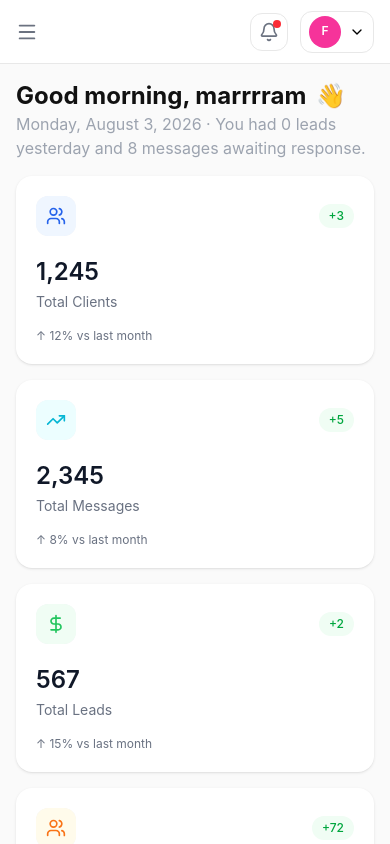
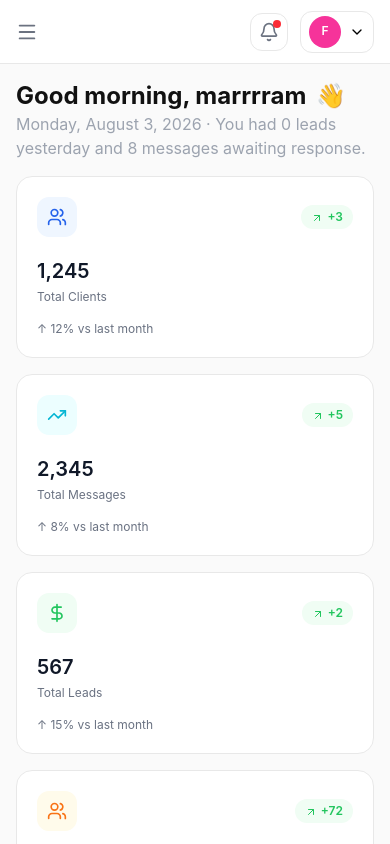
Before and after one commit to hamza-nafasat/rcs-frontend, a React (Vite) app: page /dashboard in a window 390 px wide. Built offline with nearby package versions, Linux system fonts and the light colour scheme.

Commit message:
Card on small screen sizes adjusted, border added, shadow removed

```diff
--- a/src/index.css
+++ b/src/index.css
@@ -155,12 +155,18 @@ button:hover {
   font-weight: 400;
   font-size: 0.875rem;
 }
-
+.text-revenue {
+  color: var(--color-revenue);
+  font-weight: 600;
+}
 .bg-dark {
   background-color: var(--color-bg-dark);
 }
 .bg-active {
   background-color: var(--color-bg-active);
+}
+.bg-revenue {
+  background-color: var(--color-revenue-bg);
 }
 
 /* Right-side drawer transitions */
--- a/src/pages/dashboard/AdminDashboard.jsx
+++ b/src/pages/dashboard/AdminDashboard.jsx
@@ -25,6 +25,26 @@ const activities = [
   },
   {
     id: 3,
+    text: "Invoice INV-2026-088 paid by Coastal Bistro — $1,800",
+    time: "3 hours ago",
+  },
+  {
+    id: 4,
+    text: "Invoice INV-2026-088 paid by Coastal Bistro — $1,800",
+    time: "3 hours ago",
+  },
+  {
+    id: 4,
+    text: "Invoice INV-2026-088 paid by Coastal Bistro — $1,800",
+    time: "3 hours ago",
+  },
+  {
+    id: 4,
+    text: "Invoice INV-2026-088 paid by Coastal Bistro — $1,800",
+    time: "3 hours ago",
+  },
+  {
+    id: 4,
     text: "Invoice INV-2026-088 paid by Coastal Bistro — $1,800",
     time: "3 hours ago",
   },
@@ -96,7 +116,7 @@ const AdminDashboard = () => {
       />
 
       {/* Stats */}
-      <section className="grid grid-cols-1 gap-4 sm:grid-cols-3 lg:grid-cols-4">
+      <section className="grid grid-cols-1 gap-4 sm:grid-cols-2 lg:grid-cols-4">
         {cardData.map((card, index) => (
           <StatsCard key={index} {...card} />
         ))}
--- a/src/pages/dashboard/components/StatsCard.jsx
+++ b/src/pages/dashboard/components/StatsCard.jsx
@@ -1,14 +1,17 @@
+import { ArrowUpRight } from "lucide-react";
+
 const StatsCard = ({ icon, badge, value, label, comparison }) => {
   return (
-    <article className="rounded-2xl bg-white p-5 shadow-sm">
+    <article className="rounded-2xl bg-white p-5 border color-border">
       {/* Top */}
       <section className="flex items-center justify-between">
-        <div className="flex h-10 w-10 items-center justify-center rounded-xl bg-gray-100">
+        <div className="flex h-10 w-10 items-center justify-center">
           {icon && <img src={icon} alt="" />}
         </div>
 
         {badge && (
-          <span className="rounded-full bg-green-50 px-2.5 py-1 text-xs font-medium text-green-600">
+          <span className="rounded-full bg-revenue px-2.5 py-1 text-xs font-medium text-revenue">
+            <ArrowUpRight size={12} className="mr-1 inline-block" />
             {badge}
           </span>
         )}
@@ -16,8 +19,10 @@ const StatsCard = ({ icon, badge, value, label, comparison }) => {
 
       {/* Figure */}
       <section className="mt-5">
-        <h3 className="text-2xl font-semibold text-gray-900">{value}</h3>
-        <p className="mt-1 text-sm text-gray-500">{label}</p>
+        <h3 className="text-xl sm:text-2xl font-semibold text-gray-900">
+          {value}
+        </h3>
+        <p className="mt-1 text-xs sm:text-sm text-gray-500">{label}</p>
       </section>
 
       {/* Comparison */}
```
